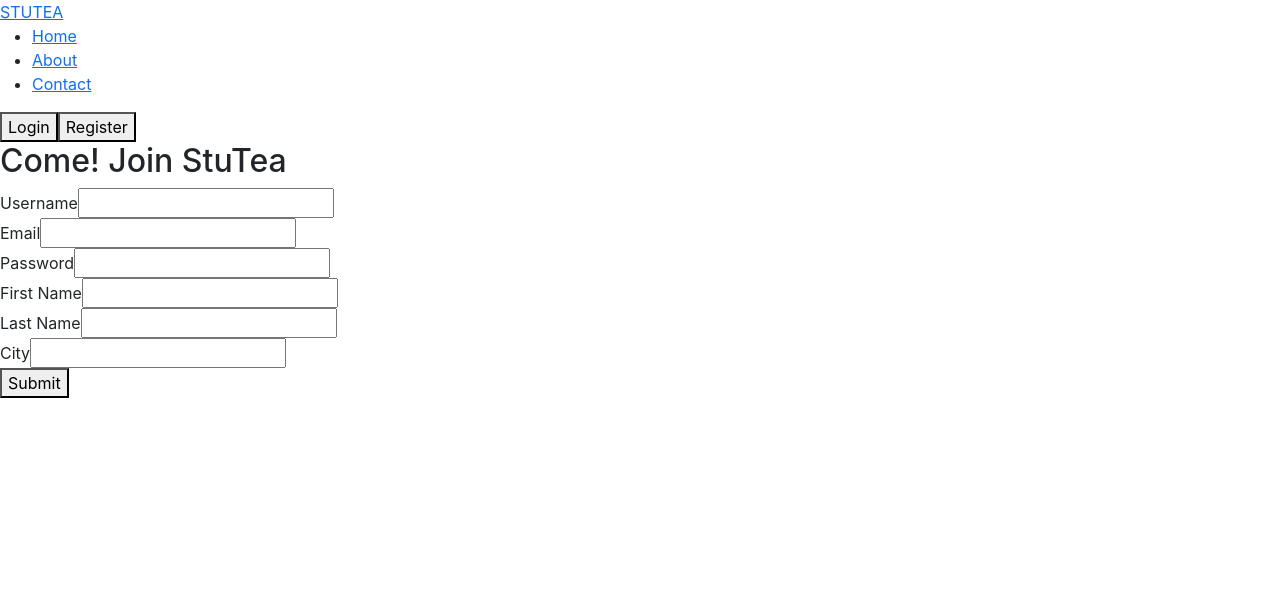
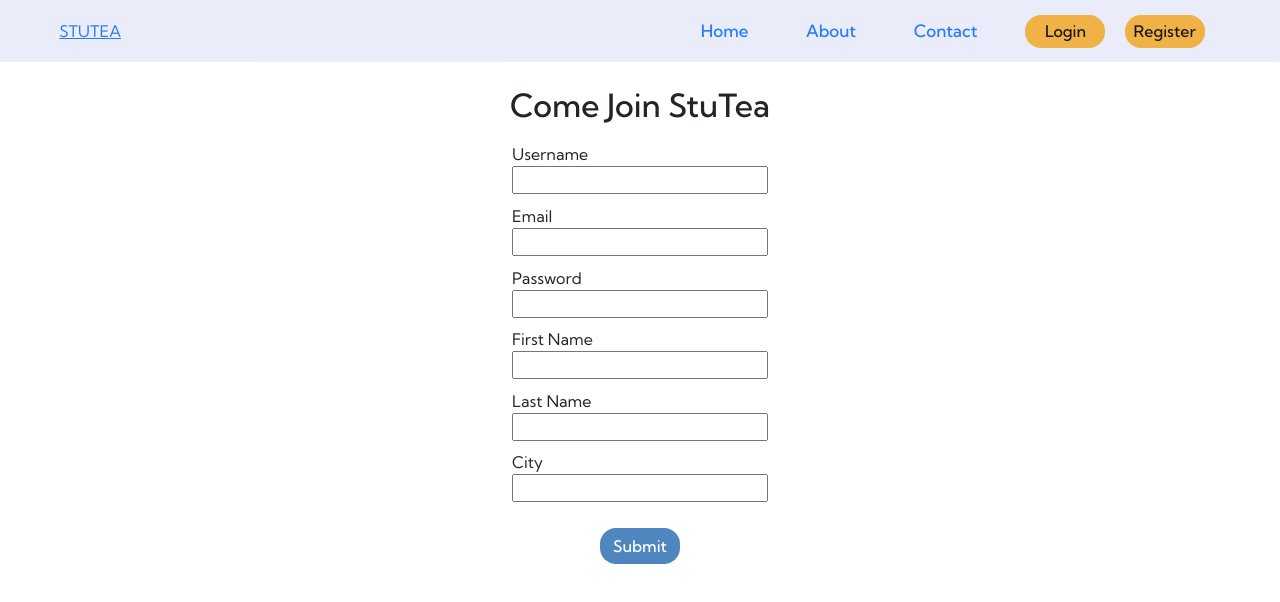
Before and after one commit to harshjohar/stutea, a React (Create React App) app: page /register in a window 1280 px wide. Shown: the top 602 px of the page. Built offline with nearby package versions, Linux system fonts and the light colour scheme.

Commit message:
navbar & forms formatted

```diff
--- a/public/index.html
+++ b/public/index.html
@@ -25,6 +25,7 @@
       Learn how to configure a non-root public URL by running `npm run build`.
     -->
     <!-- Bootstrap CSS -->
+    <link href="https://fonts.googleapis.com/css2?family=Kumbh+Sans:wght@300;400;500;600;700&display=swap" rel="stylesheet">
     <link
       href="https://cdn.jsdelivr.net/npm/bootstrap@5.1.3/dist/css/bootstrap.min.css"
       rel="stylesheet"
--- a/src/components/Login.js
+++ b/src/components/Login.js
@@ -35,11 +35,11 @@ const Login = () => {
         setCredentials({ ...credentials, [e.target.name]: e.target.value });
     };
     return (
-        <div className="my-5">
-            <h2>LogIn to world of knowledge</h2>
+        <div className="form-head">
+            <h2>Log in to the world of knowledge</h2>
             <form onSubmit={handleSubmit}>
                 <div class="form">
-                    <label for="">Username:</label>
+                    <label for="">Username</label>
                     <input
                         type="text"
                         placeholder="Enter your username"
@@ -49,7 +49,7 @@ const Login = () => {
                     />
                 </div>
                 <div class="form">
-                    <label for="">Password:</label>
+                    <label for="">Password</label>
                     <input
                         type="password"
                         placeholder="Enter your password"
@@ -58,7 +58,9 @@ const Login = () => {
                         value={credentials.password}
                     />
                 </div>
+                <div className="form-button">
                 <button type="submit">Login</button>
+                </div>
             </form>
         </div>
     );
--- a/src/components/Register.js
+++ b/src/components/Register.js
@@ -45,8 +45,8 @@ const onChange = (e)=> {
   setCredentials({...credentials, [e.target.name]: e.target.value})
 }
   return (
-    <div>
-      <h2>Come! Join StuTea</h2>
+    <div className="register-form">
+      <h2>Come Join StuTea</h2>
       <form onSubmit={handleSubmit}>
                 <div className="form">
                     <label htmlFor="username">Username</label>
@@ -72,9 +72,11 @@ const onChange = (e)=> {
                     <label htmlFor="city">City</label>
                     <input type="text" name="city" id="city" onChange={onChange} value={credentials.city}/>
                 </div>
+                <div className="form-button">
                 <button type="submit" className="submit-button">
                     Submit
                 </button>
+                </div>
             </form>
     </div>
   );
--- a/src/css/Login.css
+++ b/src/css/Login.css
@@ -0,0 +1,57 @@
+.form-head{
+    display: flex;
+    flex-direction: column;
+    align-items: center;
+    justify-content: center;
+    padding: 2rem;
+}
+
+.form-head h2{
+    padding: 1rem;
+    text-align: center;
+    font-family: 'Kumbh Sans', sans-serif;
+}
+
+/* .form{
+
+} */
+
+.form label{
+    margin:0.7rem;
+    font-family: 'Kumbh Sans', sans-serif;
+}
+
+.form input{
+    /* font-family: 'Kumbh Sans', sans-serif; */
+    padding-left: 0.5rem;
+    /* border-radius: 0.5rem; */
+    /* border: ; */
+}
+
+.form-button{
+    padding-top: 1rem;
+    display: flex;
+    align-items: center;
+    justify-content: center;
+}
+
+.form-button button{
+    border-radius: 16px;
+    height: 36px;
+    border: none;
+    outline: none;
+    font-weight: 500;
+    background-color: #4f86c0;
+    width:5rem;
+    color: white;
+    cursor: pointer;
+    /* align-self: center; */
+}
+
+.form-button button:hover{
+    border:1.7px solid #4f86c0;
+    background-color: #ffffff;
+    color: #4f86c0;
+    box-shadow: 6px 6px 10px #e8ebfa;
+    font-weight: 600;
+}
--- a/src/css/Navbar.css
+++ b/src/css/Navbar.css
@@ -0,0 +1,82 @@
+*{
+    margin: 0px;
+    padding: 0px;
+    font-family: 'Kumbh Sans', sans-serif;
+}
+
+.navbar-parent{
+    display: flex;
+    width: 100vw;
+    align-items: center;
+    background-color: #e8ebfa;
+    position: sticky;
+    top: 0;
+    opacity: 0.9;
+    /* justify-content: center; */
+}
+.logo-wrapper{
+    width:50%;
+    padding: 1.2rem 3.7rem;
+
+}
+.navbar-links{
+    width:50%;
+    display: flex;
+    align-items: center;
+    justify-content: center;
+
+}
+
+.nav-item-list{
+    list-style: none;
+    display: flex;
+    align-items: center;
+    justify-content: center;
+    margin: 0px;
+    height: 100%;
+
+}
+
+.nav-item{
+    padding: 1rem 1.8rem;
+    font-size: 17px;
+    font-weight: 500;
+}
+
+.nav-item a{
+    text-decoration: none;
+    /* color: black; */
+}
+
+.nav-item:hover{
+    border-bottom: 3px solid blue;
+    cursor: pointer;
+    font-weight: 600;
+    color: blue;
+}
+
+/* .link-list-button{
+    padding: 1rem 0.6rem;
+} */
+
+.top-right{
+    padding-left: 0.6rem;
+    width: 50%;
+}
+.btn-login{
+    width:5rem;
+    /* padding: 1rem 0rem; */
+    margin: 0rem 0.6rem;
+    border-radius: 16px;
+    height: 33px;
+    border: none;
+    outline: none;
+    font-weight: 500;
+    background-color: #efa933;
+}
+
+.btn-login:hover{
+    cursor: pointer;
+    background-color: #ffffff;
+    color: #efa933;
+}
--- a/src/css/Register.css
+++ b/src/css/Register.css
@@ -0,0 +1,30 @@
+
+
+.register-form{
+    display: flex;
+    align-items: center;
+    justify-content: center;
+    flex-direction: column;
+    /* border: 2px solid; */
+    /* background: url(../real-estate-education-800x533.jpg) center center/cover no-repeat; */
+}
+
+.register-form h2{
+    padding-top: 1.5rem;
+    text-align: center;
+}
+
+.register-form .form label{
+    margin:0rem;
+}
+
+.register-form .form input{
+    width: 16rem;
+}
+
+.register-form .form{
+    display: flex;
+    flex-direction: column;
+    justify-content: flex-start;
+    margin: 0.6rem;
+}
```
Also changed, not shown: src/components/Navbar.js (+8 -7 lines).
